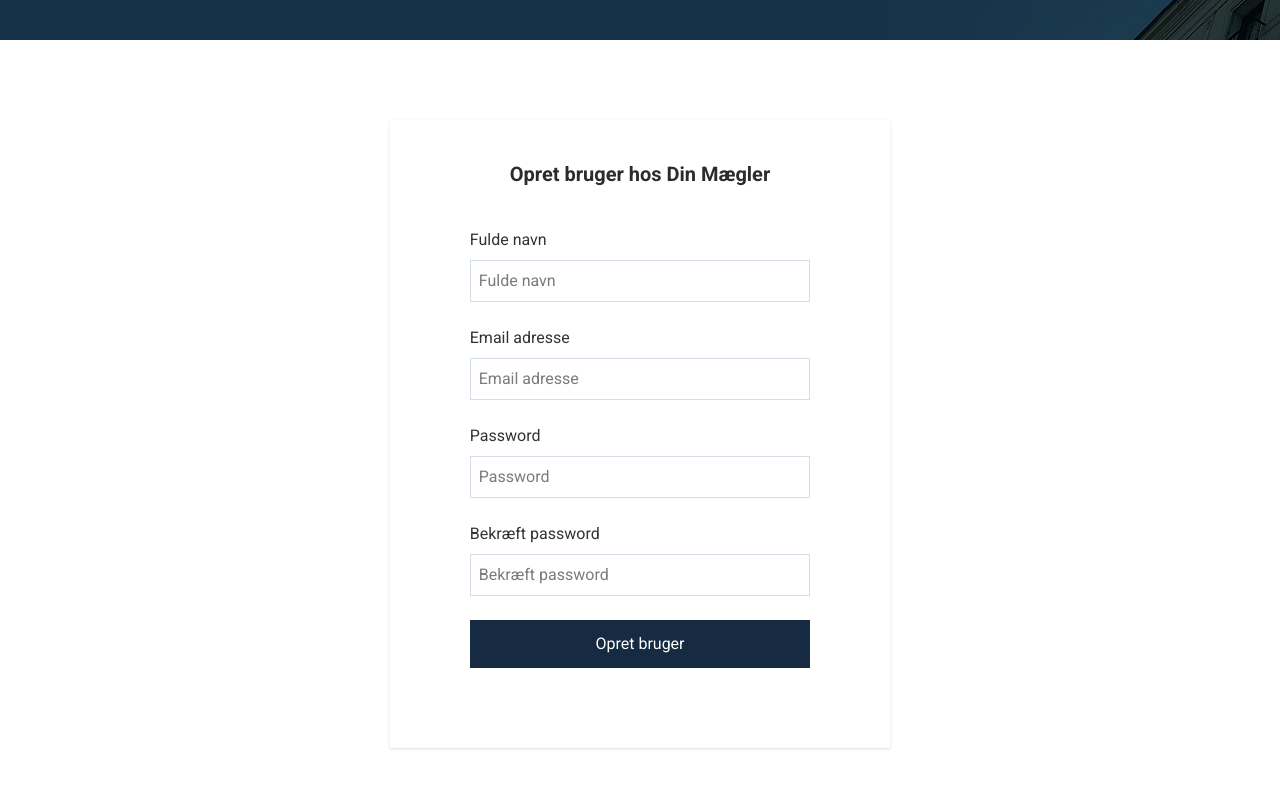
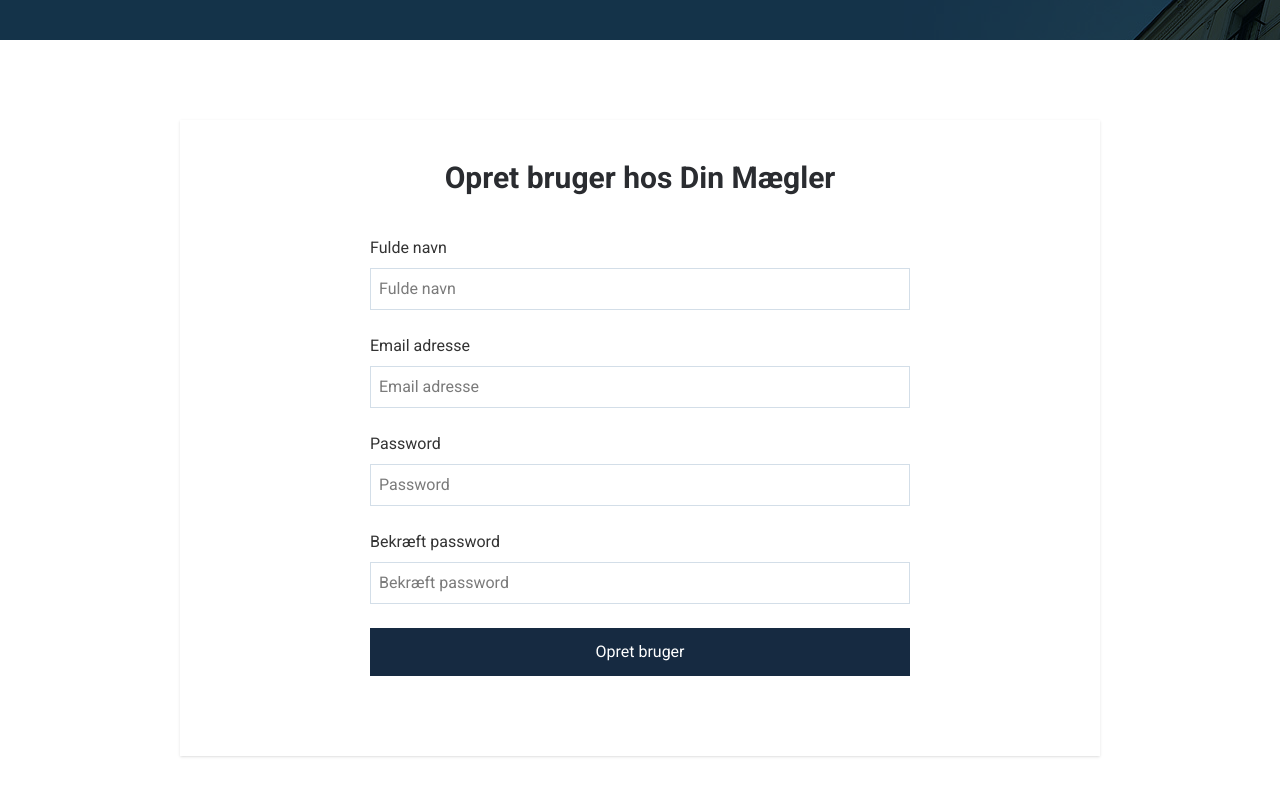
Before and after one commit to Howtoad/real-estate, a React (Create React App) app: page /opret in a window 1280 px wide. Shown: the part 360-1160 px from the top of the page. Built offline with nearby package versions, Linux system fonts and the light colour scheme.

Commit message:
sizing changes for celine's create user form

```diff
--- a/src/views/CreateUser.jsx
+++ b/src/views/CreateUser.jsx
@@ -32,8 +32,8 @@ function CreateUser() {
   return (
     <>
       <Heading title="Opret bruger" />
-      <div className="w-fit mx-auto shadow my-20 py-10 px-20">
-        <h2 className="text-center font-bold text-xl text-heading_2 px-10">
+      <div className="w-full mx-auto shadow my-20 py-10 max-w-[920px] px-[190px]">
+        <h2 className="text-center font-bold text-3xl text-heading_2 px-10">
           Opret bruger hos Din Mægler
         </h2>
         <form
```
